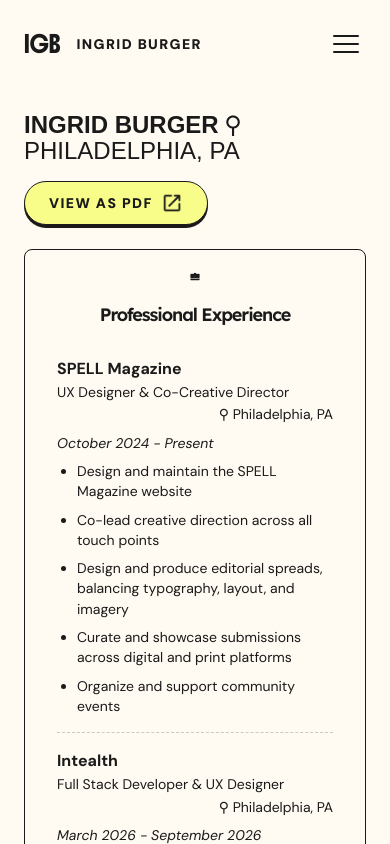
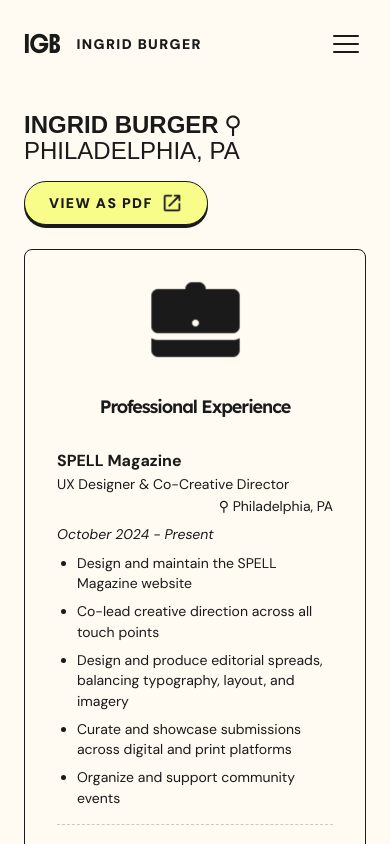
Before and after one commit to ingridgburger/igb-portfolio, a React (Vite) app: page /resume in a window 390 px wide. Shown: the top 844 px of the page. Built offline with nearby package versions, Linux system fonts and the light colour scheme; a web font is replaced by a local one.

Commit message:
resume page update for mobile

```diff
--- a/src/pages/resume.css
+++ b/src/pages/resume.css
@@ -259,6 +259,10 @@
 }
 
 @media (max-width: 900px) {
+	.resume__card-image {
+		width: 30vw;
+	}
+
 	.resume-page {
 		padding: var(--space-3) var(--mobile-side-padding) var(--space-5);
 	}
```
